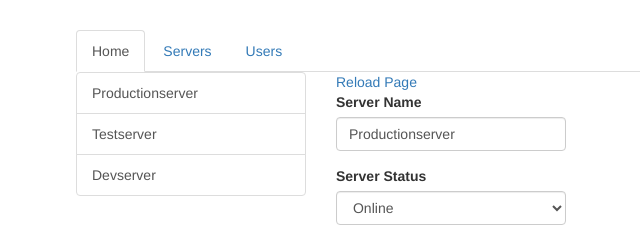
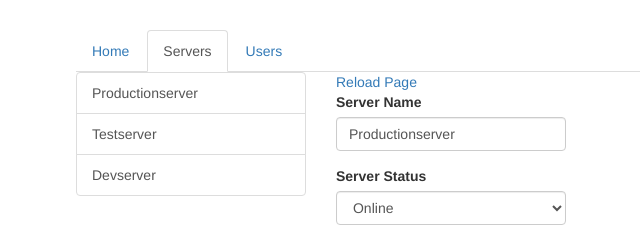
Before and after one commit to Maharoz/Angular-routes, an Angular app: page /servers in a window 1280 px wide. Shown: the top 227 px of the page, without its empty margins (189-829 px from the left). Built offline with nearby package versions, Linux system fonts and the light colour scheme.

Commit message:
styling active router link

```diff
--- a/src/app/app.component.html
+++ b/src/app/app.component.html
@@ -2,9 +2,17 @@
   <div class="row">
     <div class="col-xs-12 col-sm-10 col-md-8 col-sm-offset-1 col-md-offset-2">
       <ul class="nav nav-tabs">
-        <li role="presentation" class="active"><a roterLink="/">Home</a></li>
-        <li role="presentation"><a routerLink="servers">Servers</a></li>
-        <li role="presentation"><a [routerLink]="['users']">Users</a></li>
+        <li role="presentation"
+        routerLinkActive="active"
+        [routerLinkActiveOptions]=" {exact : true} "
+        ><a routerLink="/">Home</a></li>
+
+        <li
+        role="presentation"
+        routerLinkActive="active"><a routerLink="servers">Servers</a></li>
+        <li
+        role="presentation"
+        routerLinkActive="active"><a [routerLink]="['users']">Users</a></li>
       </ul>
     </div>
   </div>
--- a/src/app/home/home.component.html
+++ b/src/app/home/home.component.html
@@ -1,2 +1,4 @@
 <h4>Welcome to Server Manager 4.0</h4>
 <p>Manage your Servers and Users.</p>
+
+<button class="btn btn-primary" (click)="onLoadServers()">Load Servers</button>
--- a/src/app/home/home.component.ts
+++ b/src/app/home/home.component.ts
@@ -1,4 +1,5 @@
 import { Component, OnInit } from '@angular/core';
+import { Router } from '@angular/router';
 
 @Component({
   selector: 'app-home',
@@ -7,9 +8,15 @@ import { Component, OnInit } from '@angular/core';
 })
 export class HomeComponent implements OnInit {
 
-  constructor() { }
+  constructor(private router :Router) { }
 
   ngOnInit() {
   }
 
+
+  onLoadServers(){
+    //complex calculation
+    this.router.navigate(['/servers']);
+  }
+
 }
```
